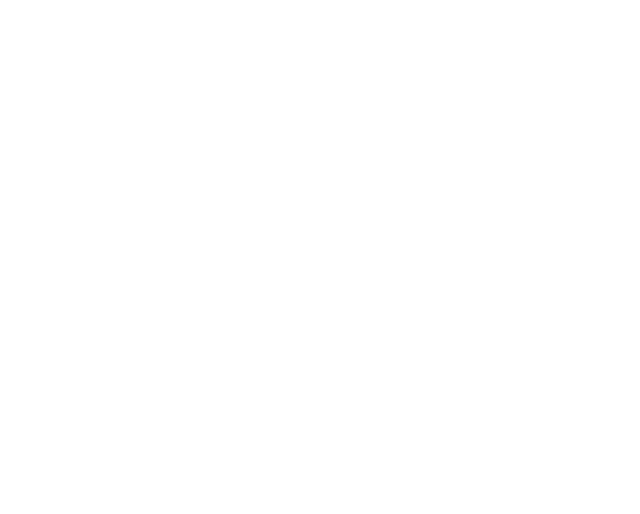
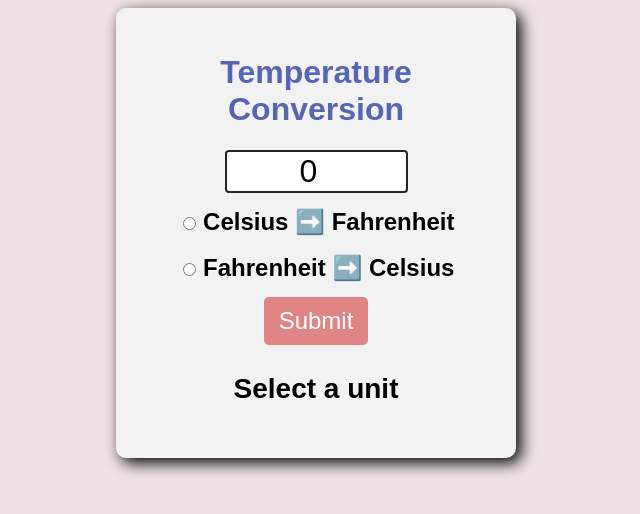
Before and after one commit to abdisati/Temperature-Conversion-Program, a plain HTML site: page index.html in a window 1280 px wide. Shown: the whole page, without its empty margins (324-964 px from the left). Drawn offline with Linux system fonts and the light colour scheme.

Commit message:
added a css and html

```diff
--- a/index.html
+++ b/index.html
@@ -7,6 +7,17 @@
     <title>Temperature Convertor</title>
   </head>
   <body>
+    <form>
+      <h1>Temperature Conversion</h1>
+      <input type="number" id="textBox" value="0" /><br />
+      <input type="radio" id="toFahrenheit" name="unit" />
+      <label for="toFahrenheit">Celsius ➡️ Fahrenheit</label><br /><br />
+      <input type="radio" id="toCelcius" name="unit" />
+      <label for="toCelcius">Fahrenheit ➡️ Celsius</label><br />
+
+      <button type="button" onclick="convert()">Submit</button>
+      <p id="result">Select a unit</p>
+    </form>
     <script src="index.js"></script>
   </body>
 </html>
--- a/index.js
+++ b/index.js
@@ -0,0 +1 @@
+function convert() {}
--- a/style.css
+++ b/style.css
@@ -0,0 +1,52 @@
+body {
+  font-family: Arial, sans-serif;
+  background-color: hsla(0, 27%, 90%, 0.884);
+}
+
+h1 {
+  color: hsla(229, 46%, 46%, 0.884);
+}
+
+form {
+  background-color: hsl(0, 0%, 95%);
+  text-align: center;
+  max-width: 350px;
+  margin: auto;
+  padding: 25px;
+  border-radius: 10px;
+  box-shadow: 5px 5px 15px;
+}
+
+#textBox {
+  width: 50%;
+  text-align: center;
+  font-size: 2em;
+  border: 2px solid hsl(0, 3%, 14%);
+  border-radius: 4px;
+  margin-bottom: 15px;
+}
+
+label {
+  font-size: 1.5em;
+  font-weight: bold;
+}
+
+button {
+  margin-top: 15px;
+  background-color: hsl(0, 59%, 70%);
+  color: white;
+  font-size: 1.5em;
+  border: none;
+  padding: 10px 15px;
+  border-radius: 5px;
+  cursor: pointer;
+}
+
+button:hover {
+  background-color: hsl(0, 75%, 16%);
+}
+
+#result {
+  font-size: 1.75em;
+  font-weight: bold;
+}
```
